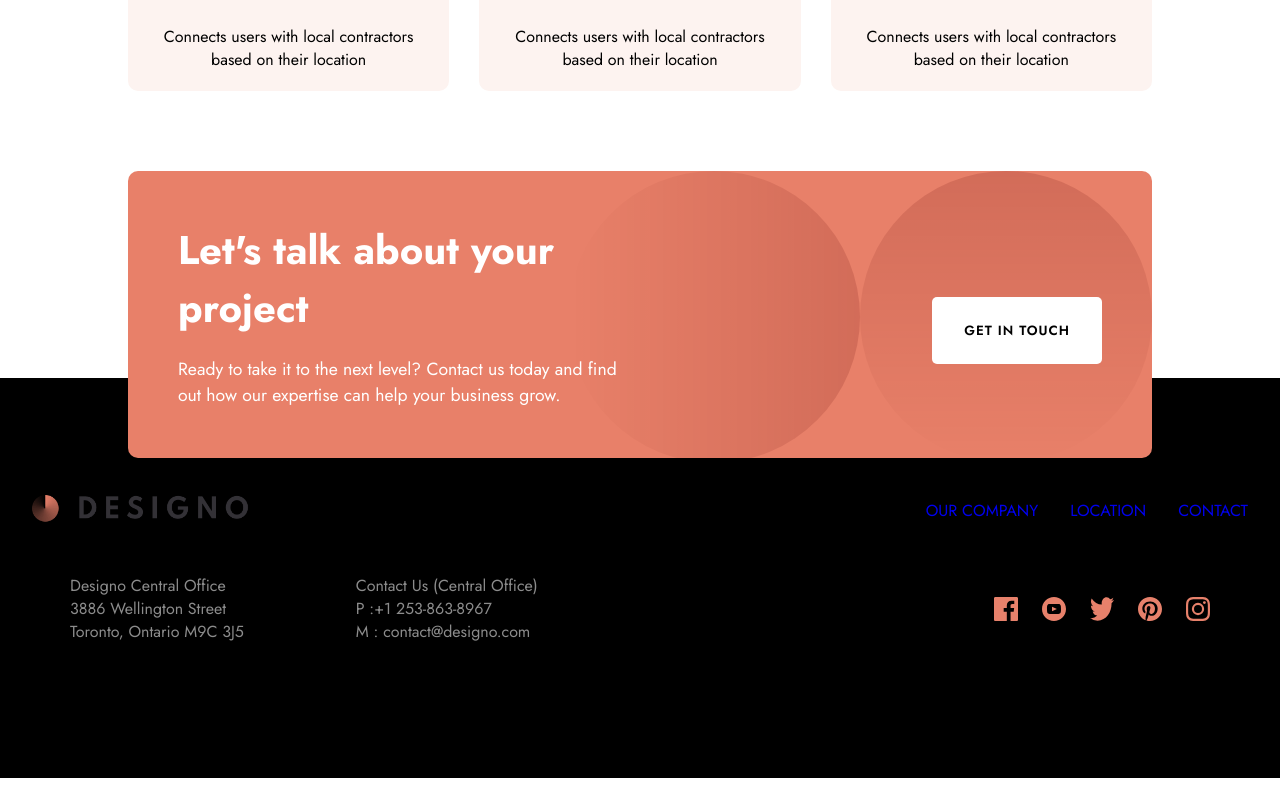
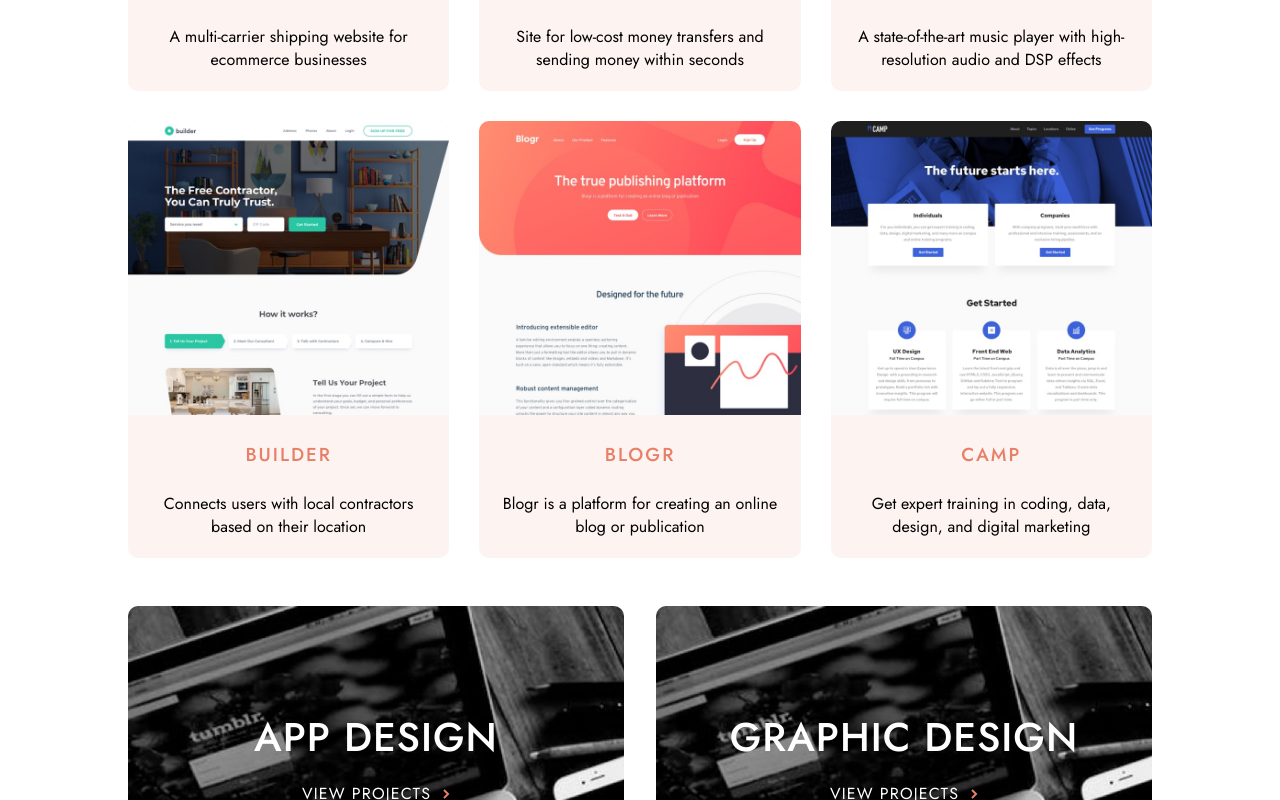
Before and after one commit to AbbyNyakara/Designo-Website, a React (Vite) app: page /web-design in a window 1280 px wide. Shown: the part 700-1500 px from the top of the page. Before the commit the page ends 1478 px from the top, so only its background shows below. Built offline with nearby package versions, Linux system fonts and the light colour scheme.

Commit message:
create web design page

```diff
--- a/src/components/DesignCard/DesignCard.jsx
+++ b/src/components/DesignCard/DesignCard.jsx
@@ -1,17 +1,19 @@
 import React from 'react';
 import { PropTypes } from 'prop-types';
 import './designCard.scss';
-import imageBuilderImg from '../../assets/image-builder.jpg';
 
-const DesignCard = () => {
+
+const DesignCard = (props) => {
+
+  const {image, title, description} = props;
   return (
     <div className='design__card'>
       <div className="design__card-img">
-        <img src={imageBuilderImg} alt="" />
+        <img src={image} alt="" />
       </div>
       <div className="design__card-main">
-        <h3 className='design__card-title'>Builder</h3>
-        <p className='design__card-description'>Connects users with local contractors based on their location</p>
+        <h3 className='design__card-title'>{title}</h3>
+        <p className='design__card-description'>{description}</p>
       </div>
     </div>
   )
--- a/src/components/DesignCard/designCard.scss
+++ b/src/components/DesignCard/designCard.scss
@@ -5,7 +5,9 @@
   background-color: variables.$clr-pale-pink;
   &:hover {
     background-color: variables.$clr-primary-orange;
-    color: variables.$clr-white;
+    * {
+      color: variables.$clr-white;
+    }
   }
 }
 
@@ -16,6 +18,7 @@
     width: 100%;
     height: 100%;
     object-fit: cover;
+    border-radius: 10px 10px 0 0;
   }
 }
 
@@ -31,7 +34,4 @@
   text-transform: uppercase;
   font-weight: 500;
   padding-bottom: 1.5rem;
-  &:hover {
-    color: variables.$clr-white;
-  }
 }
--- a/src/components/Talk/talk.scss
+++ b/src/components/Talk/talk.scss
@@ -26,7 +26,7 @@
 }
 
 .talk__title {
-  font-size: 2.5rem;
+  font-size: 2.2rem;
   padding-bottom: 1.2rem;
 }
 
--- a/src/components/WebDesign/WebDesign.jsx
+++ b/src/components/WebDesign/WebDesign.jsx
@@ -1,6 +1,13 @@
 import React from 'react';
 import DesignCard from '../DesignCard/DesignCard';
 import './webDesign.scss';
+import expressImg from '../../assets/image-express.jpg';
+import transferImg from '../../assets/image-transfer.jpg';
+import photonImg from '../../assets/image-photon.jpg';
+import builderImg from '../../assets/image-builder.jpg';
+import blogrImg from '../../assets/image-blogr.jpg';
+import campImg from '../../assets/image-camp.jpg';
+import Service from '../Service/Service';
 
 const WebDesign = () => {
   return (
@@ -12,9 +19,46 @@ const WebDesign = () => {
       </div>
 
       <div className="web__design--skill_cards">
-        <DesignCard />
-        <DesignCard />
-        <DesignCard />
+        <DesignCard
+          image={expressImg}
+          title="express"
+          description="A multi-carrier shipping website for ecommerce businesses"
+        />
+
+        <DesignCard
+        image={transferImg}
+        title="transfer"
+        description="Site for low-cost money transfers and sending money within seconds"
+        />
+
+        <DesignCard
+        image={photonImg}
+        title="photon"
+        description="A state-of-the-art music player with high-resolution audio and DSP effects"
+        />
+
+        <DesignCard
+          image={builderImg}
+          title="builder"
+          description="Connects users with local contractors based on their location"
+        />
+
+        <DesignCard
+          image={blogrImg}
+          title="blogr"
+          description="Blogr is a platform for creating an online blog or publication"
+        />
+
+        <DesignCard
+          image={campImg}
+          title="camp"
+          description="Get expert training in coding, data, design, and digital marketing"
+        />
+      </div>
+
+      <div className="web__design--other_skills">
+        <Service title="app design" />
+        <Service title="graphic design" />
       </div>
     </div>
   )
--- a/src/components/WebDesign/webDesign.scss
+++ b/src/components/WebDesign/webDesign.scss
@@ -31,3 +31,9 @@
   gap: 30px;
   margin-top: 2.5rem;
 }
+
+.web__design--other_skills {
+  display: flex;
+  gap: 2rem;
+  margin-top: 3rem;
+}
```
